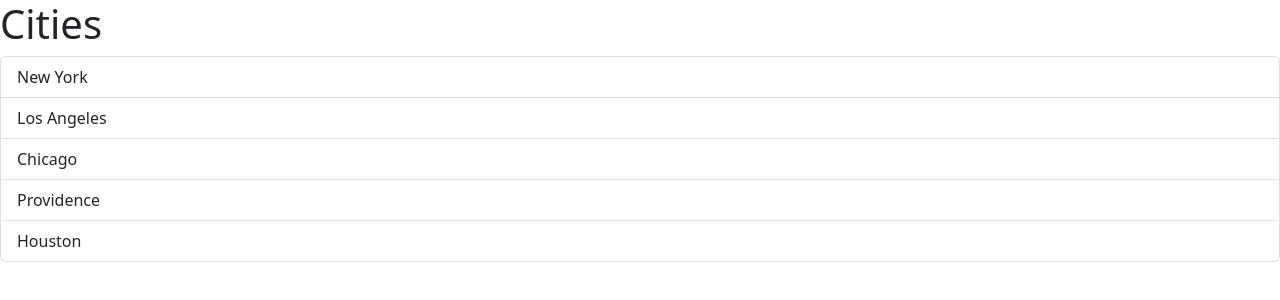
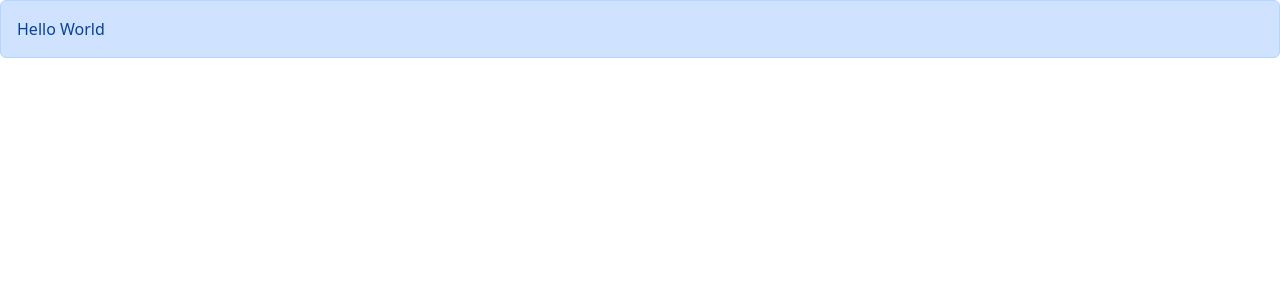
Before and after one commit to grzla/react-app, a React (Vite) app: page / in a window 1280 px wide. Shown: the top 300 px of the page. Built offline with nearby package versions, Linux system fonts and the light colour scheme.

Commit message:
removed listGroup, added Alert component with children: ReactNode, which takes any type incl. HTML as in this example

```diff
--- a/src/App.tsx
+++ b/src/App.tsx
@@ -1,19 +1,11 @@
-import ListGroup from "./components/ListGroup";
+import Alert from "./components/Alert";
 
 function App() {
-  let items = ["New York", "Los Angeles", "Chicago", "Providence", "Houston"];
-
-  const handleSelectItem = (item: string) => {
-    console.log(item);
-  };
-
   return (
     <div>
-      <ListGroup
-        items={items}
-        heading="Cities"
-        onSelectItem={handleSelectItem}
-      />
+      <Alert>
+        Hello <span>World</span>
+      </Alert>
     </div>
   );
 }
--- /dev/null
+++ b/src/components/Alert.tsx
@@ -0,0 +1,11 @@
+import React from "react";
+
+interface Props {
+  children: ReactNode;
+}
+
+const Alert = ({ children }: Props) => {
+  return <div className="alert alert-primary">{children}</div>;
+};
+
+export default Alert;
```
